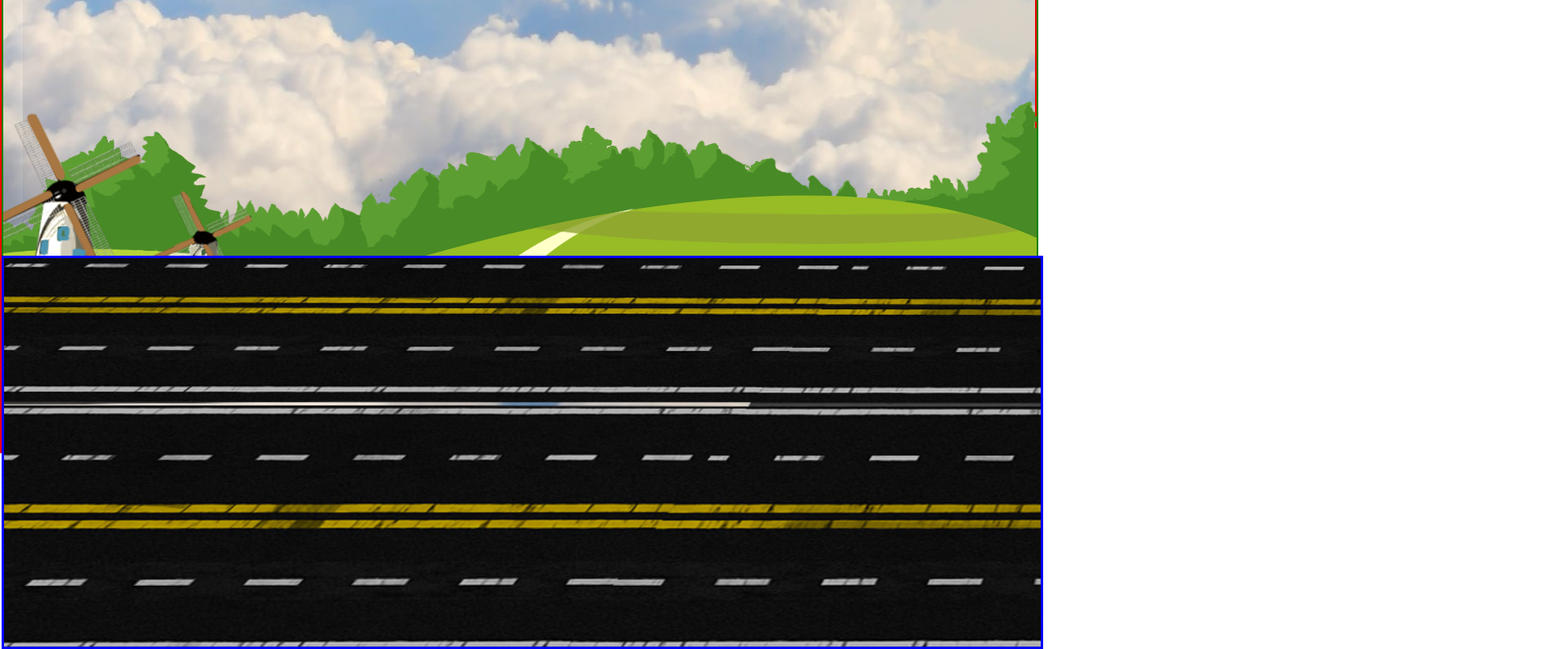
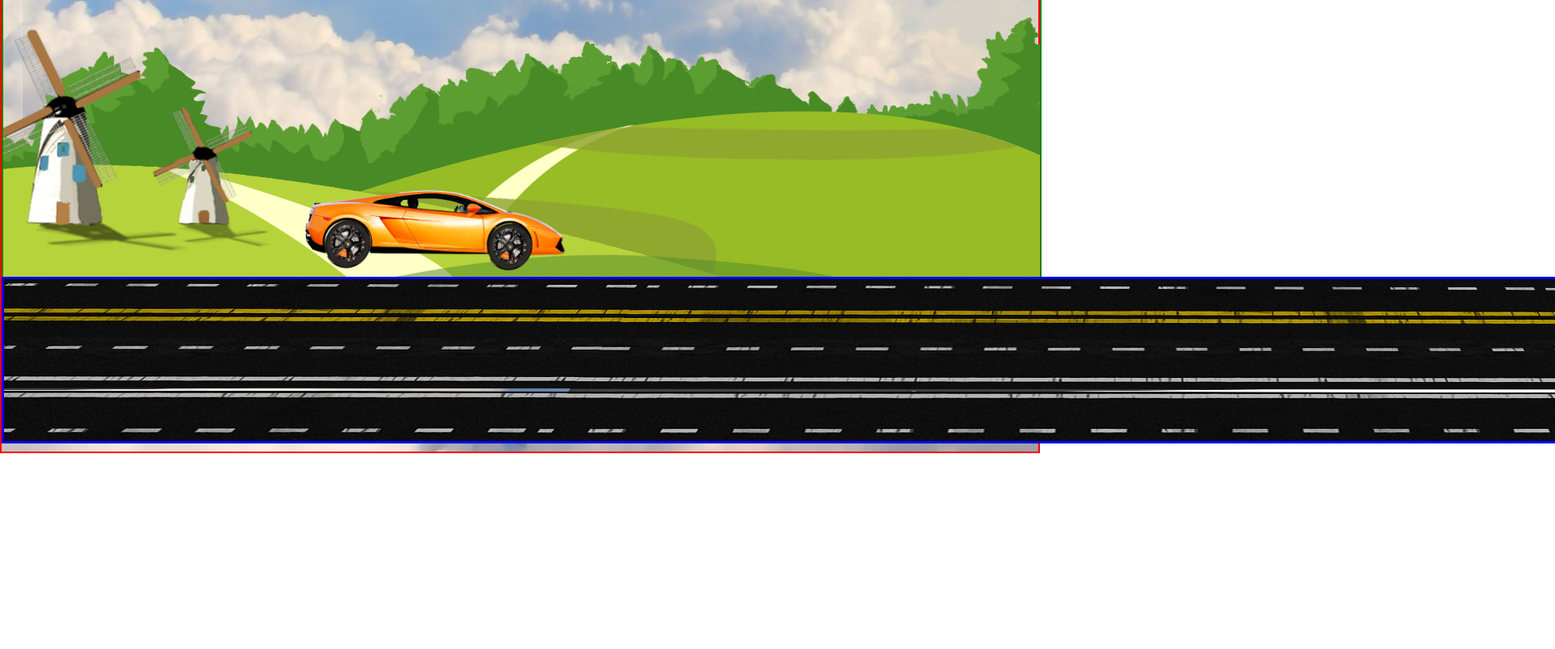
Before and after one commit to bhanubisht8/Car-Aminated, a plain HTML site: page index.html in a window 1280 px wide. Shown: the part 244-1046 px from the top of the page at 81% size, 1920 px wide, since content can reach past the window. After the commit the page ends 804 px from the top, so only its background shows below. Drawn offline with Linux system fonts and the light colour scheme.

Commit message:
final done responsive pending

```diff
--- a/index.html
+++ b/index.html
@@ -1,5 +1,6 @@
 <!DOCTYPE html>
 <html lang="en">
+
 <head>
     <meta charset="UTF-8">
     <meta http-equiv="X-UA-Compatible" content="IE=edge">
@@ -7,16 +8,19 @@
     <link rel="stylesheet" href="style.css">
     <title>Car Animated</title>
 </head>
+
 <body>
     <div class="cont">
         <div class="sky">
             <div class="tree"></div>
             <div class="track"></div>
-            <div class="car"></div>
-            <div class="wheel_l"></div>
-            <div class="wheel_r"></div>
+            <div class="car">
+                <div id="wheel-l" class="wheel"></div>
+                <div id="wheel-r" class="wheel"></div>
+            </div>
         </div>
     </div>
     <script src="script.js"></script>
 </body>
+
 </html>
--- a/script.js
+++ b/script.js
@@ -0,0 +1,4 @@
+let audio = document.createElement('audio');
+audio.setAttribute('src', 'sound.mp3');
+audio.loop=true;
+audio.play();
--- a/style.css
+++ b/style.css
@@ -3,16 +3,19 @@
     padding: 0;
 }
 body{
-    /* overflow: hidden; */
+    overflow: hidden;
 }
 
 .sky{
-   border: 2px solid red;
+    border: 2px solid red;
     height: 100vh;
     background: url(img/background.jpg);
     /* background-position: center; */
     background-repeat: no-repeat;
     /* background-size: cover; */
+    position: absolute;
+    top: 0px;
+    width: 100%;
 }
 
 .tree{
@@ -23,56 +26,85 @@ body{
     /* background-position: center; */
     background-repeat: no-repeat;
     /* background-size: cover; */
+    position: absolute;
+    top: -13vh;
 
 }
 
 .track{
     border: 3px solid blue;
-    height: 60vh;
-    width: 100%;
+    height: 200px;
+    width: 800vw;
     background: url(img/track.png);
+    /* background-size: cover; */
+    position: absolute;
+    top: 92vh;
+    position: absolute;
+    top: 73vh;
+    animation: trackMove linear 5s infinite;
+}
+
+.car{
+    height: 113px;
+    width: 380px;
+    top: 456px;
+    left: 342px;
+    background: url(img/car_body.png);
     background-size: cover;
+    background-repeat: no-repeat;
     position: absolute;
-    top: 70vh;
-
-}
-/*
-.car{
-    position: absolute;
-    top: 357px;
-    left: 383px;
-    border: 2px solid orange;
-    height: 30vh;
-    width: 100vh;
-    background: url(img/car_body.png);
-    background-position: center;
-    background-repeat: no-repeat;
-    background-size: cover;
+    animation: carShake linear 1s infinite;
 
 }
 
-.wheel_l{
-    position: absolute;
-    top: 435px;
-    left: 450px;
-    border: 2px solid orange;
-    height: 15vh;
-    width: 18vh;
+#wheel-l{
+    height: 73px;
+    width: 73px;
+    top: 46px;
+    left: 49px;
     background: url(img/car_wheel_left.png);
-    background-position: center;
     background-repeat: no-repeat;
     background-size: cover;
+    position: absolute;
+    /* animation: rotation;
+    animation-duration: 0.6s;
+    animation-iteration-count: infinite; */
+    animation: rotation linear .6s infinite;
 }
 
-.wheel_r{
-    position: absolute;
-    top: 439px;
-    left: 782px;
-    border: 2px solid orange;
-    height: 15vh;
-    width: 19vh;
-    background: url(img/car_wheel_right.png);
-    background-position: center;
+#wheel-r{
+    height: 71px;
+    width: 70px;
+    top: 50px;
+    left: 251px;
+    background: url(img/car_wheel_left.png);
     background-repeat: no-repeat;
     background-size: cover;
-} */
+    position: absolute;
+    animation: rotation linear .6s infinite;
+}
+
+@keyframes rotation {
+    100%{
+        transform: rotate(360deg);
+    }
+}
+
+@keyframes carShake {
+
+    0%{
+        transform: translateY(5px);
+    }
+    50%{
+        transform: translateY(-5px);
+    }
+    100%{
+        transform: translateY(5px);
+    }
+}
+
+@keyframes trackMove{
+    100%{
+        transform: translatex(-500vw);
+    }
+}
```
Also changed, not shown: 2 other files.
